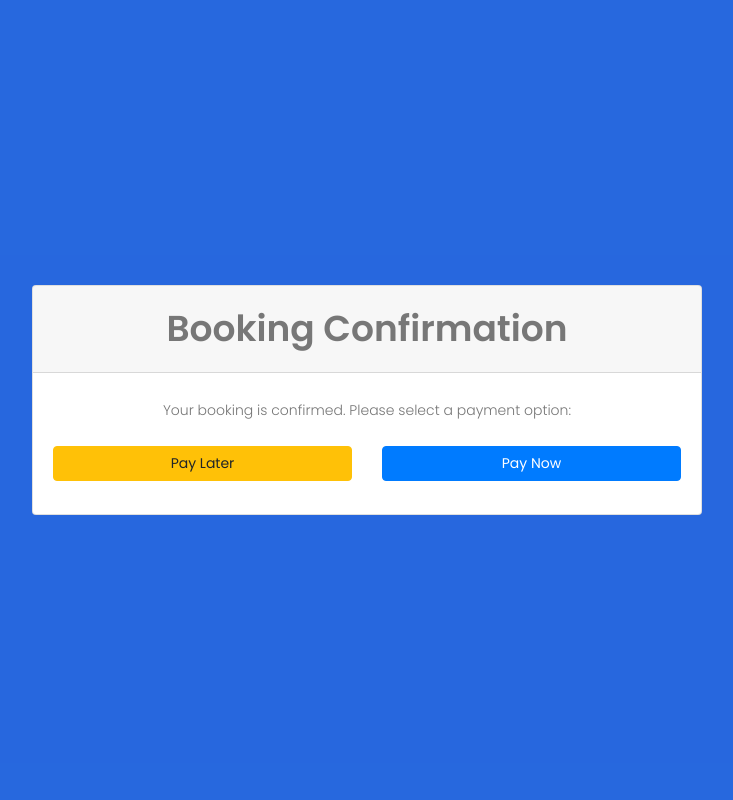
After one commit to supuncharuk/hotel-reserve, a PHP site: page /booking-confirmation.php in a window 1280 px wide. The commit adds this page. Shown: the whole page, without its empty margins (273-1006 px from the left). Run offline with PHP 8.4, Linux system fonts and the light colour scheme; data that the repository does not hold is empty.

Commit message:
Create booking confirmation part

```diff
--- /dev/null
+++ b/booking-confirmation.php
@@ -0,0 +1,86 @@
+<?php
+    require_once ("admin/includes/config.php");
+
+    if (isset($_REQUEST['booking_ref'])){
+        $booking_ref = $_GET['booking_ref'];
+
+        $sql = "SELECT booking_id FROM bookings WHERE booking_ref = '$booking_ref'";
+        $result = mysqli_query($conn, $sql);
+        $record = mysqli_fetch_assoc($result);
+        $booking_id = $record['booking_id'];
+    }
+?>
+
+<!doctype html>
+<html lang="en">
+    <head>
+        <!-- Required meta tags -->
+        <meta charset="utf-8">
+        <meta name="viewport" content="width=device-width, initial-scale=1, shrink-to-fit=no">
+        <title>Royal Hotel</title>
+
+        <?php include_once ("includes/css-links-inc.php") ?>
+
+        <style>
+            html,
+            body{
+                height: 100%;
+            }
+            section{
+                display: flex;
+                justify-content: center;
+                align-items: center;
+                padding: 40px 0;
+                background-color:#2466dee3;
+            }
+            .spl-container {
+                width: 100%;
+                max-width: 700px;
+                padding: 15px;
+                margin: auto;
+            }
+            input{
+                font-size: 14px !important;
+            }
+        </style>
+    </head>
+    <body style="background-color:#2466dee3;">
+
+        <!--================Contact Area =================-->
+        <section class="h-100">
+            <div class="spl-container">
+                <div class="">
+                    <div class="card">
+                        <h1 class="card-header text-center fs-4 pt-3 pb-3">Booking Confirmation</h1>
+
+                        <div class="card-body text-center" style="padding:25px 20px;">
+                            <!-- <h2>Booking Confirmation</h2> -->
+                            <p class="mb-0">Your booking is confirmed. Please select a payment option:</p>
+
+                            <div class="row mt-4">
+                                <div class="col-sm-6 mb-2">
+                                    <form action="download-booking-details" method="POST">
+                                        <input type="hidden" name="booking_id" value="<?php echo $booking_id; ?>" readonly>
+                                        <input type="submit" class="btn btn-warning w-100" value="Pay Later"></button>
+                                    </form>
+                                </div>
+
+                                <div class="col-sm-6">
+                                    <form action="pay_now.php" method="POST">
+                                        <input type="hidden" name="booking_id" value="<?php echo $booking_id; ?>">
+                                        <input type="submit" class="btn btn-primary w-100" value="Pay Now"></button>
+                                    </form>
+                                </div>
+                            </div>
+
+                        </div>
+                    </div>
+                </div>
+            </div>
+        </section>
+        <!--================Contact Area =================-->
+
+        <?php include_once ("includes/js-links-inc.php") ?>
+
+    </body>
+</html>
```
Also changed, not shown: download-booking-details.php (+5 -3 lines).
